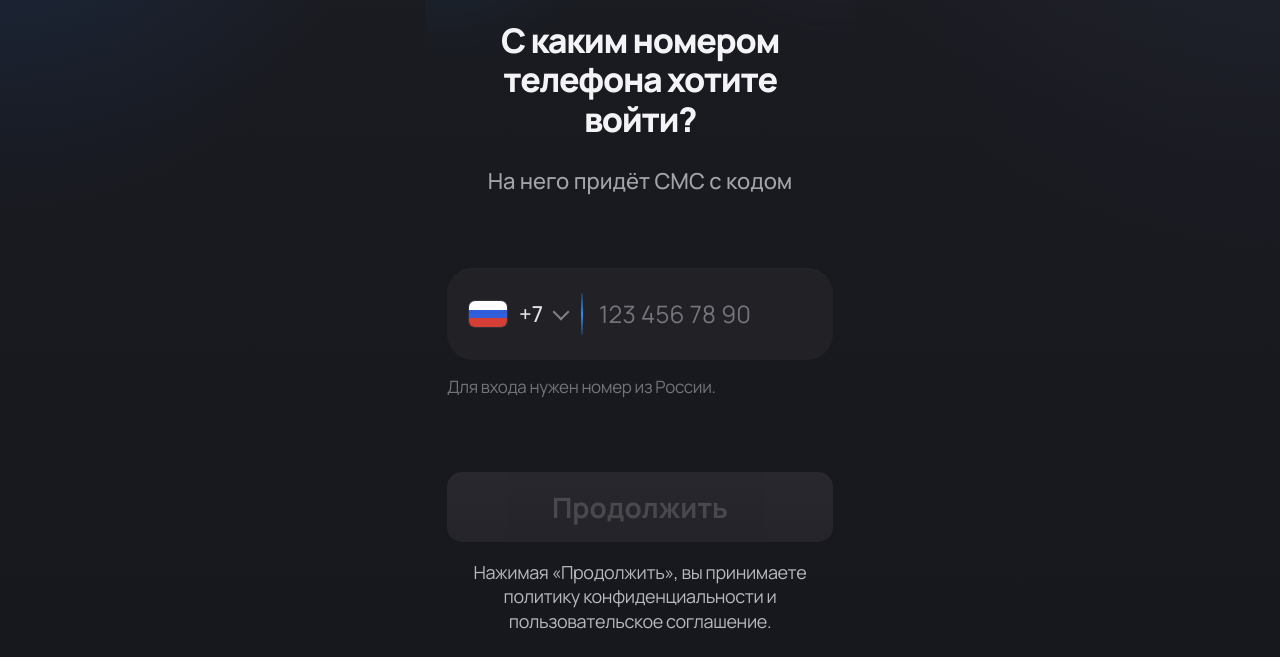
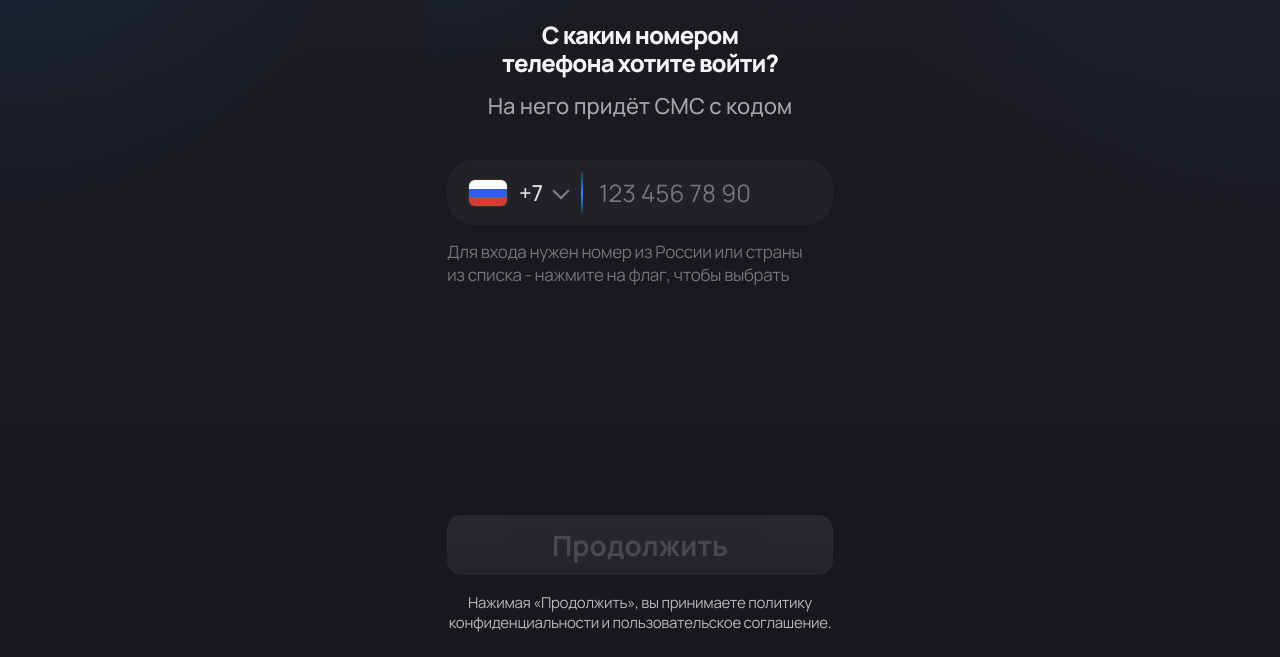
Before and after one commit to ltiiii/max, a website: page index.html in a window 1280 px wide. Shown: the part 143-800 px from the top of the page. Drawn offline with Linux system fonts and the light colour scheme.

Commit message:
Add files via upload

```diff
--- a/index.html
+++ b/index.html
@@ -37,7 +37,7 @@
           </label>
 
           <p class="hint">
-            Для входа нужен номер из России.
+            Для входа нужен номер из России или страны из списка - нажмите на флаг, чтобы выбрать
           </p>
         </section>
 
--- a/style.css
+++ b/style.css
@@ -114,7 +114,7 @@ body {
 .hero h1,
 .verify-hero h1 {
   margin: 0;
-  font-size: clamp(28px, 7.6vw, 34px);
+  font-size: 24px;
   line-height: 1.16;
   font-weight: 800;
   letter-spacing: -0.04em;
@@ -122,7 +122,7 @@ body {
 
 .hero p,
 .verify-hero p {
-  margin: 28px 0 0;
+  margin: 15px 0 0;
   font-size: clamp(18px, 5vw, 22px);
   line-height: 1.3;
   color: var(--muted);
@@ -130,13 +130,13 @@ body {
 }
 
 .form-area {
-  padding-top: 72px;
+  padding-top: 40px;
 }
 
 .phone-field {
   display: flex;
   align-items: center;
-  min-height: 92px;
+  min-height: 65px;
   background: rgba(34, 34, 38, 0.98);
   border-radius: 26px;
   padding: 0 22px;
@@ -218,7 +218,7 @@ body {
 
 .continue-button {
   width: 100%;
-  min-height: 70px;
+  min-height: 60px;
   border: 0;
   border-radius: 15px;
   background: linear-gradient(180deg, #2a2930 0%, #26252b 100%);
@@ -264,7 +264,7 @@ body {
   margin: 18px auto 0;
   max-width: 390px;
   color: #b8b8be;
-  font-size: 18px;
+  font-size: 15px;
   line-height: 1.35;
   letter-spacing: -0.02em;
 }
```
